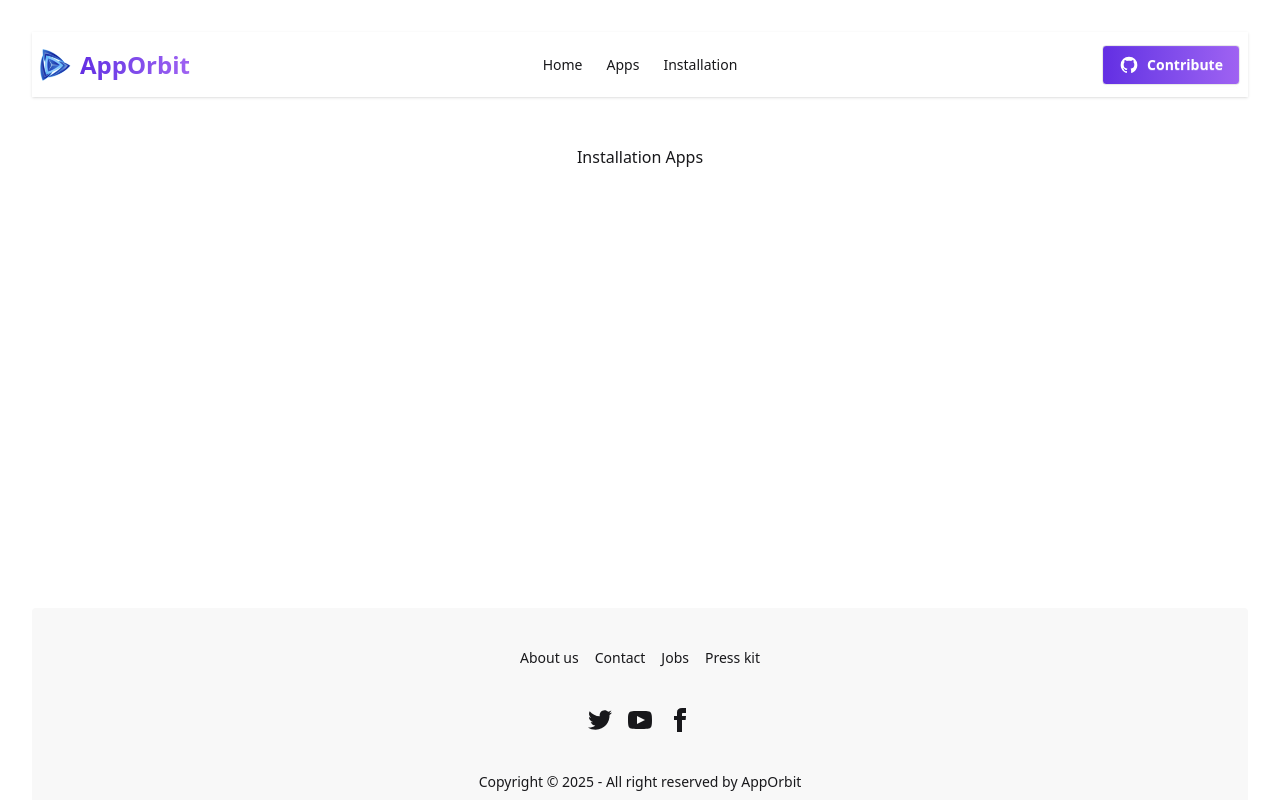
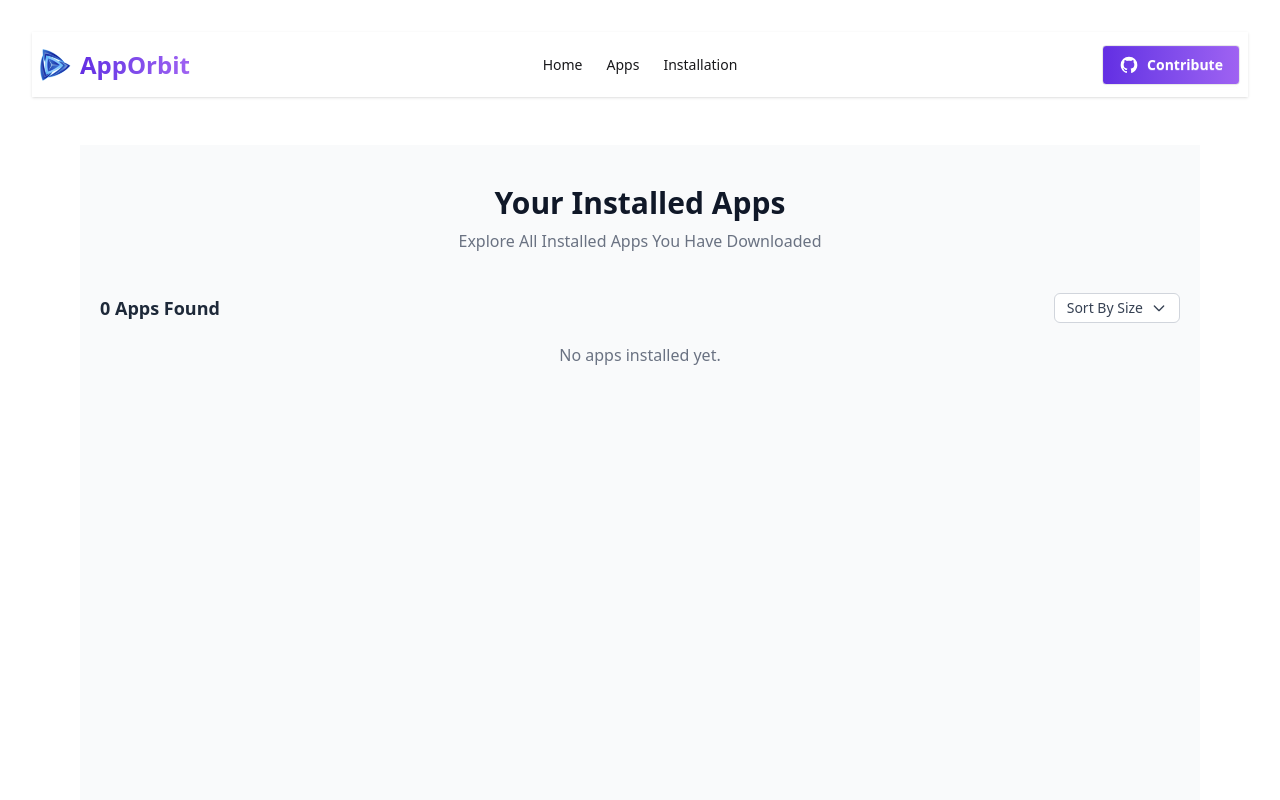
Before and after one commit to opunath26/apporbit-store, a React (Vite) app: page /installation in a window 1280 px wide. Shown: the top 800 px of the page. Built offline with nearby package versions, Linux system fonts and the light colour scheme.

Commit message:
Implemented uninstall feature to remove apps from localStorage

```diff
--- a/src/components/AppDetails/AppDetails.jsx
+++ b/src/components/AppDetails/AppDetails.jsx
@@ -4,6 +4,7 @@ import { useLocation } from "react-router";
 const AppDetails = () => {
 
   const [app, setApp] = useState(null);
+  const [isInstalled, setIsInstalled] = useState(false);
   const location = useLocation();
 
   useEffect(() => {
@@ -15,7 +16,18 @@ const AppDetails = () => {
         setApp(JSON.parse(storedApp));
       }
     }
-  }, [location]);
+  }, [location.state]);
+
+
+  useEffect(() => {
+    if (app) {
+      const installedApps = JSON.parse(localStorage.getItem("installedApps") || "[]");
+      const alreadyInstalled = installedApps.some(a => a.id === app.id);
+      if (alreadyInstalled) {
+        setIsInstalled(true);
+      }
+    }
+  }, [app]);
 
   if (!app) return <p>No app selected.</p>;
 
@@ -23,7 +35,6 @@ const AppDetails = () => {
 
   // Install button click handler
   const handleInstallation = () => {
-
     const installedApps = localStorage.getItem("installedApps");
     let appsArray = [];
 
@@ -31,12 +42,18 @@ const AppDetails = () => {
       appsArray = JSON.parse(installedApps);
     }
 
+    // Duplicate check
+    const alreadyInstalled = appsArray.some(a => a.id === app.id);
+    if (alreadyInstalled) {
+      alert(`${title} is already installed.`);
+      setIsInstalled(true);
+      return;
+    }
 
     appsArray.push(app);
-
     localStorage.setItem("installedApps", JSON.stringify(appsArray));
 
-    // Alert/confirmation message
+    setIsInstalled(true);
     alert(`${title} has been installed!`);
   }
 
@@ -48,7 +65,7 @@ const AppDetails = () => {
 
         {/* App Image */}
         <img
-          src= {image}
+          src={image}
           alt="App"
           className="mb-4 md:mb-0 rounded-md w-32 h-32 object-cover"
         />
@@ -77,12 +94,16 @@ const AppDetails = () => {
             </div>
           </div>
 
-          {/* Install Now Button */}
+          {/* Install Now Button (toggle logic added) */}
           <button
             onClick={handleInstallation}
-            className="bg-green-500 hover:bg-green-600 px-4 py-2 rounded font-semibold text-white"
+            disabled={isInstalled}
+            className={`px-4 py-2 rounded font-semibold text-white transition
+              ${isInstalled
+                ? "bg-green-900 hover:bg-green-600 "
+                : "bg-green-500 hover:bg-green-600"}`}
           >
-            Install Now {size}
+            {isInstalled ? "Installed" : `Install Now ${size}`}
           </button>
         </div>
       </div>
--- a/src/components/Installation/Installation.jsx
+++ b/src/components/Installation/Installation.jsx
@@ -1,11 +1,105 @@
-import React from 'react';
+import React, { useEffect, useState } from "react";
 
 const Installation = () => {
-    return (
-        <div>
-            <h1>Installation Apps</h1>
+  const [installedApps, setInstalledApps] = useState([]);
+
+  useEffect(() => {
+
+    const storedApps = localStorage.getItem("installedApps");
+    if (storedApps) {
+      setInstalledApps(JSON.parse(storedApps));
+    }
+  }, []);
+
+  // Uninstall button click handler
+  const handleUninstall = (id) => {
+    const updatedApps = installedApps.filter((app) => app.id !== id);
+    setInstalledApps(updatedApps);
+    localStorage.setItem("installedApps", JSON.stringify(updatedApps));
+  };
+
+  return (
+    <div className="bg-gray-50 py-10 min-h-screen">
+      <div className="mx-auto px-5 max-w-6xl">
+        {/* Header Section */}
+        <div className="mb-10 text-center">
+          <h1 className="font-bold text-gray-900 text-3xl">
+            Your Installed Apps
+          </h1>
+          <p className="mt-2 text-gray-500">
+            Explore All Installed Apps You Have Downloaded
+          </p>
         </div>
-    );
+
+        {/* Top Bar */}
+        <div className="flex justify-between items-center mb-5">
+          <h2 className="font-semibold text-gray-800 text-lg">
+            {installedApps.length} App{installedApps.length !== 1 ? "s" : ""} Found
+          </h2>
+
+          <div className="relative">
+            <button className="flex items-center gap-2 bg-white hover:bg-gray-100 px-3 py-1 border border-gray-300 rounded-md text-gray-700 text-sm">
+              Sort By Size
+              <svg
+                className="w-4 h-4"
+                fill="none"
+                stroke="currentColor"
+                viewBox="0 0 24 24"
+              >
+                <path
+                  strokeLinecap="round"
+                  strokeLinejoin="round"
+                  strokeWidth="2"
+                  d="M19 9l-7 7-7-7"
+                />
+              </svg>
+            </button>
+          </div>
+        </div>
+
+        {/* App List */}
+        <div className="space-y-4">
+          {installedApps.length === 0 ? (
+            <p className="text-gray-500 text-center">No apps installed yet.</p>
+          ) : (
+            installedApps.map((app) => (
+              <div
+                key={app.id}
+                className="flex justify-between items-center bg-white shadow-sm hover:shadow-md p-4 border border-gray-100 rounded-lg transition"
+              >
+                <div className="flex items-center gap-4">
+                  <img
+                    src={app.image}
+                    alt={app.title}
+                    className="bg-gray-200 rounded-md w-14 h-14 object-cover"
+                  />
+                  <div>
+                    <h3 className="font-medium text-gray-800">{app.title}</h3>
+                    <div className="flex items-center gap-3 mt-1 text-gray-500 text-sm">
+                      <span className="flex items-center gap-1 text-green-600">
+                        {app.downloads}
+                      </span>
+                      <span className="flex items-center gap-1 text-orange-500">
+                        {app.ratingAvg}⭐
+                      </span>
+                      <span>{app.size}</span>
+                    </div>
+                  </div>
+                </div>
+
+                <button
+                  onClick={() => handleUninstall(app.id)}
+                  className="bg-emerald-500 hover:bg-emerald-600 px-3 py-1 rounded-md text-white text-sm"
+                >
+                  Uninstall
+                </button>
+              </div>
+            ))
+          )}
+        </div>
+      </div>
+    </div>
+  );
 };
 
 export default Installation;
```
